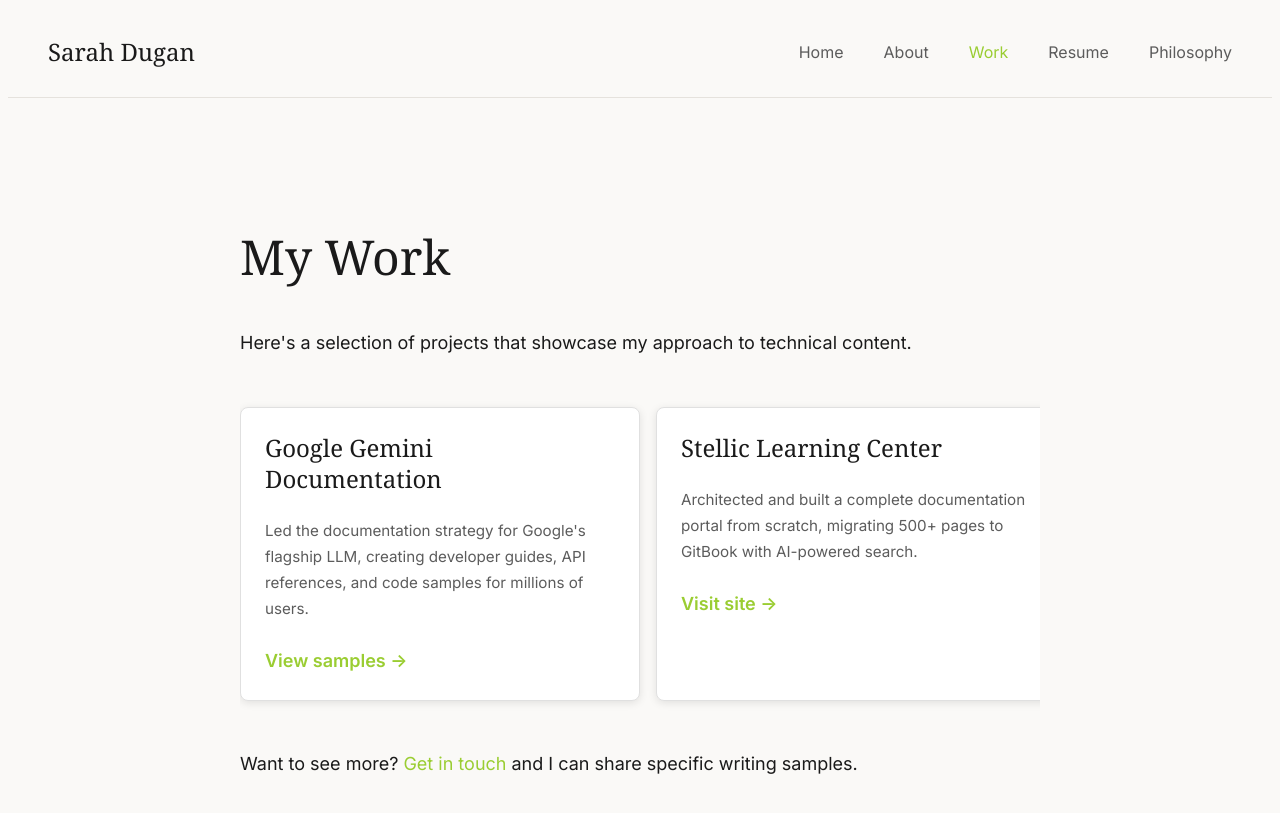
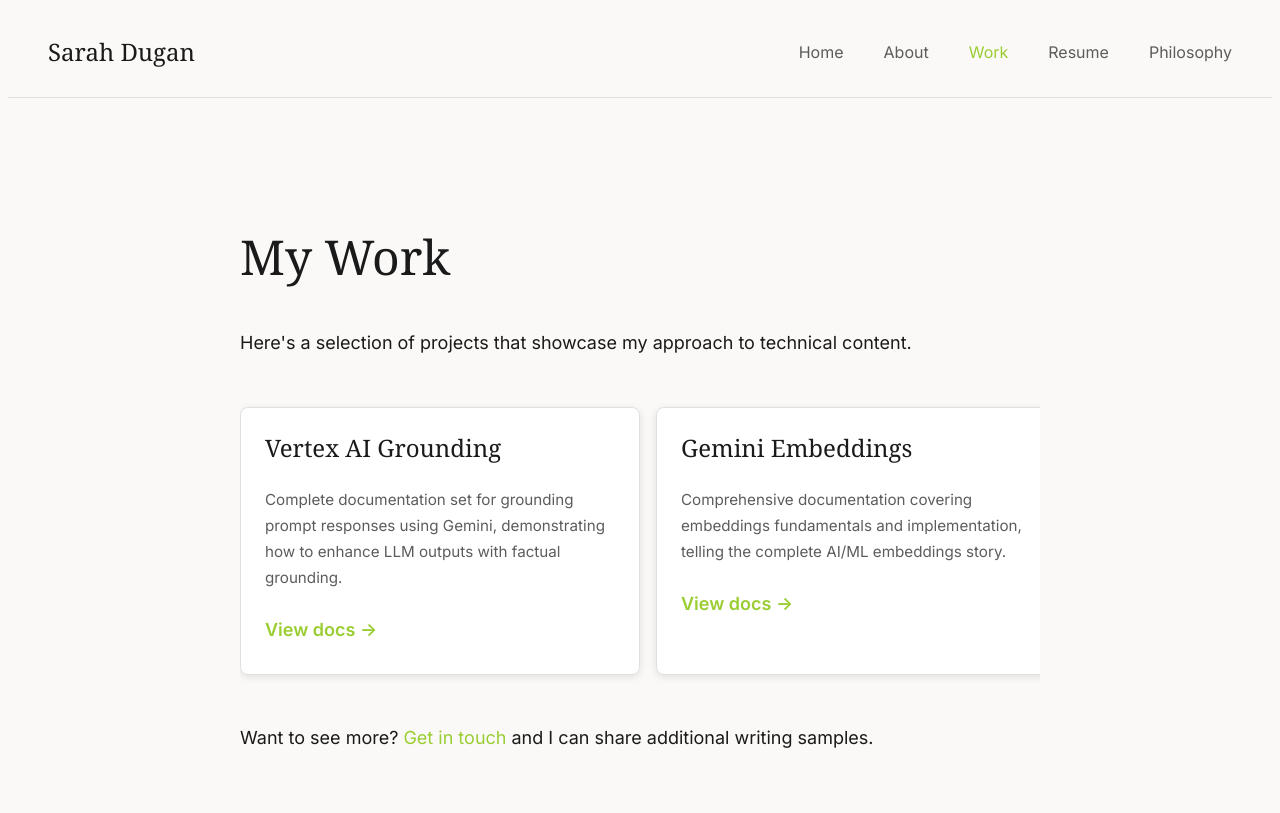
Before and after one commit to scrivera-dugan/site, a Jekyll site: the page built from my-work.md, in a window 1280 px wide and 900 px high. Shown: the top 813 px of the window. Built offline with Jekyll 4.4.1, drawn with Linux system fonts in a browser that asks for light colours; some web fonts are replaced.

Commit message:
Update my-work.md

```diff
--- a/my-work.md
+++ b/my-work.md
@@ -52,9 +52,39 @@ title: My Work
 <p>Here's a selection of projects that showcase my approach to technical content.</p>
 <div class="carousel">
   <div class="carousel-item">
-    <h3>Google Gemini Documentation</h3>
-    <p>Led the documentation strategy for Google's flagship LLM, creating developer guides, API references, and code samples for millions of users.</p>
-    <a href="#">View samples →</a>
+    <h3>Vertex AI Grounding</h3>
+    <p>Complete documentation set for grounding prompt responses using Gemini, demonstrating how to enhance LLM outputs with factual grounding.</p>
+    <a href="https://cloud.google.com/vertex-ai/generative-ai/docs/grounding/overview" target="_blank">View docs →</a>
+  </div>
+
+  <div class="carousel-item">
+    <h3>Gemini Embeddings</h3>
+    <p>Comprehensive documentation covering embeddings fundamentals and implementation, telling the complete AI/ML embeddings story.</p>
+    <a href="https://cloud.google.com/vertex-ai/generative-ai/docs/embeddings/get-text-embeddings" target="_blank">View docs →</a>
+  </div>
+
+  <div class="carousel-item">
+    <h3>Vector Search</h3>
+    <p>Full documentation set for Google Cloud's Vector Search product, enabling similarity search at scale.</p>
+    <a href="https://cloud.google.com/vertex-ai/docs/vector-search/overview" target="_blank">View docs →</a>
+  </div>
+
+  <div class="carousel-item">
+    <h3>Vertex AI Model Registry Launch</h3>
+    <p>Launch announcement blog post introducing Google Cloud's centralized model management system.</p>
+    <a href="https://cloud.google.com/blog/products/ai-machine-learning/vertex-ai-model-registry" target="_blank">Read post →</a>
+  </div>
+
+  <div class="carousel-item">
+    <h3>MLOps with BigQuery ML & Vertex AI</h3>
+    <p>Developer-focused blog demonstrating practical MLOps workflows across Google Cloud's ML platform.</p>
+    <a href="https://cloud.google.com/blog/topics/developers-practitioners/mlops-bigquery-ml-vertex-ai-model-registry" target="_blank">Read post →</a>
+  </div>
+
+  <div class="carousel-item">
+    <h3>Why I'm Excited About Model Registry</h3>
+    <p>Personal perspective on the value of centralized model management for ML teams, published on Medium.</p>
+    <a href="https://medium.com/google-cloud/three-reasons-why-im-excited-about-google-cloud-vertex-ai-model-registry-c088e6bbbf3b" target="_blank">Read post →</a>
   </div>
 
   <div class="carousel-item">
@@ -62,29 +92,5 @@ title: My Work
     <p>Architected and built a complete documentation portal from scratch, migrating 500+ pages to GitBook with AI-powered search.</p>
     <a href="https://learn.stellic.com/" target="_blank">Visit site →</a>
   </div>
-
-  <div class="carousel-item">
-    <h3>PaLM 2 Launch Content</h3>
-    <p>Created launch documentation and hand-crafted API reference for Google's PaLM 2 model release.</p>
-    <a href="#">View samples →</a>
-  </div>
-
-  <div class="carousel-item">
-    <h3>AWS Training Content</h3>
-    <p>Edited 30+ technical courses across Game Tech, Security, and IoT, contributing to a satisfaction score increase from 4.0 to 4.8.</p>
-    <a href="#">Learn more →</a>
-  </div>
-
-  <div class="carousel-item">
-    <h3>Vertex AI Model Registry</h3>
-    <p>Developed comprehensive documentation for Google Cloud's ML model management system.</p>
-    <a href="#">View samples →</a>
-  </div>
-
-  <div class="carousel-item">
-    <h3>IBM Big Data Analytics</h3>
-    <p>Early career foundation in technical writing, learning to navigate large-scale documentation systems and cross-functional collaboration in an enterprise environment.</p>
-    <a href="#">Learn more →</a>
-  </div>
 </div>
-<p style="margin-top: 2rem;">Want to see more? <a href="mailto:sarahcdugan@gmail.com">Get in touch</a> and I can share specific writing samples.</p>
+<p style="margin-top: 2rem;">Want to see more? <a href="mailto:sarahcdugan@gmail.com">Get in touch</a> and I can share additional writing samples.</p>
```
